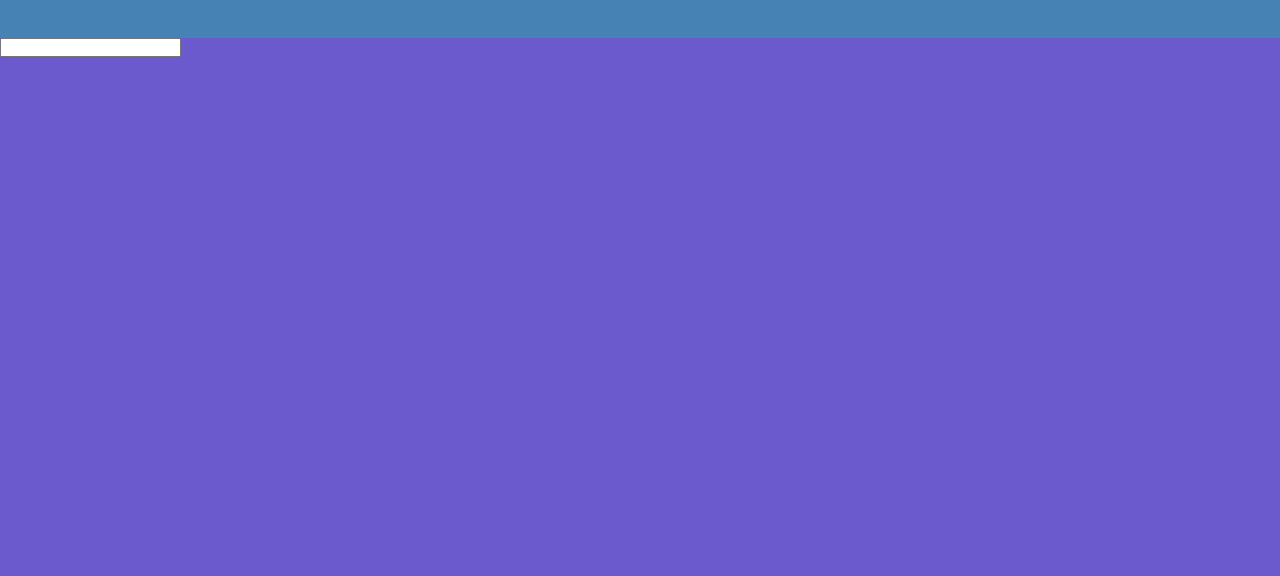
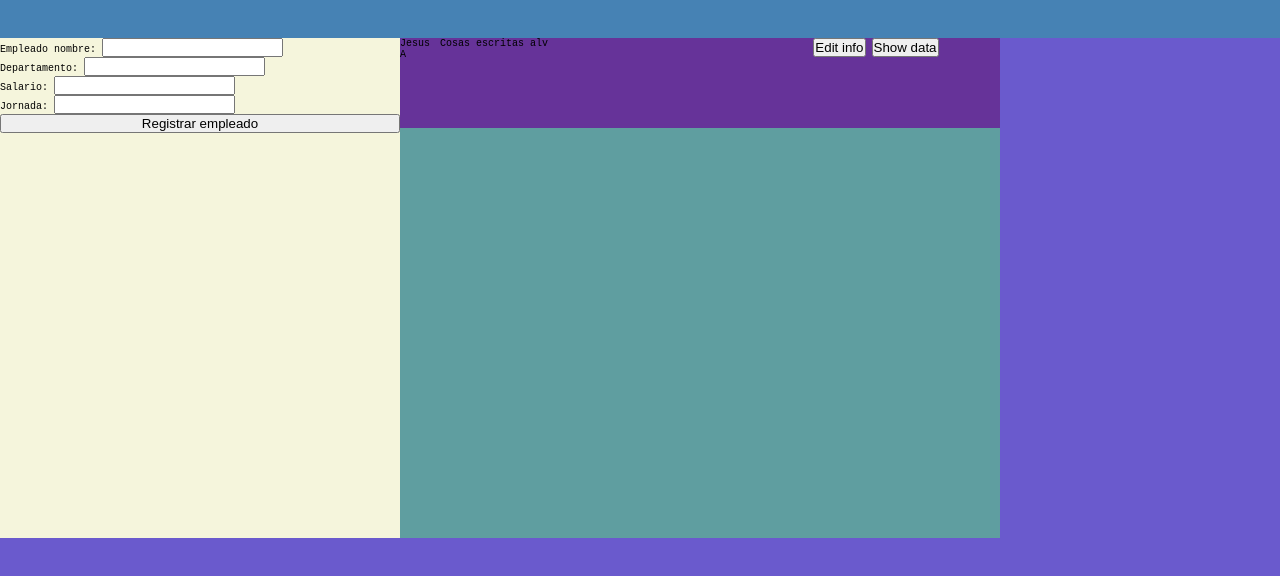
Before and after one commit to antcodernez/work-hours-manager, a website built with Vite: page work-hours-manager/index.html in a window 1280 px wide. Shown: the part 82-658 px from the top of the page. Built offline with nearby package versions, Linux system fonts and the light colour scheme.

Commit message:
UI update

```diff
--- a/work-hours-manager/code.js
+++ b/work-hours-manager/code.js
@@ -36,16 +36,17 @@ class Queue {
     }
 
 class Employee {
-    constructor(name, area, salary)
+    constructor(name, area, salary, journey)
         {
             this.name = name;
             this.area = area;
             this.salary = salary;
-            this.journey = 8;
-            this.horasTrabajadas = null;
-            this.horaEntrada = null;
-            this.horaSalida = null;
-            this.horasExtra = null;
+            this.journey = journey;
+                this.horasTrabajadas = null;
+                this.horaEntrada = null;
+                this.horaSalida = null;
+                this.horasExtra = null;
+                this.isWorking = false;
         }
     setHoraSalida(data)
         {
@@ -55,17 +56,11 @@ class Employee {
         {
             this.horaEntrada = data;
         }
-    setHorasTrabajadas()
+    setHorasTrabajadas(data)
         {
-            if(this.horaEntrada === null || this.horaSalida === null)
-                {
-                    return "Necesitas definir la hora de salida y de entrada";
-                }
-            else
-                {
+            this.horasTrabajadas = data;
+        }
 
-                }
-        }
 }
 
 const empleados = new Queue();
@@ -75,3 +70,22 @@ const empleado2 = new Employee("Daniel Pérez", "Marketing", 5000, 8);
 empleados.push(empleado1);
 empleados.push(empleado2);
 console.log(empleados.stack);
+
+
+const form = document.querySelector(".form");
+
+form.addEventListener("submit", e => {
+    e.preventDefault()
+    const name = document.getElementById("name").value;
+    const area = document.getElementById("department").value;
+    const salary = parseFloat(document.getElementById("salary").value);
+    const journey = parseFloat(document.getElementById("journey").value);
+    const data = new Employee(name, area, salary, journey);
+    empleados.push(data);
+
+    console.log(empleados.stack);
+    // const data = Object.fromEntries(
+    //     new FormData(e.target)
+    // )
+    // alert(JSON.stringify(data))
+});
--- a/work-hours-manager/index.html
+++ b/work-hours-manager/index.html
@@ -13,15 +13,40 @@
     </header>
     <main>
       <section>
-        <form action="">
+        <form action="" class="form">
           <label for="">
-            <input type="text" name="" id="">
+            <span>Empleado nombre: </span>
+            <input type="text" name="" id="name">
           </label>
+          <label for="">
+            <span>Departamento: </span>
+            <input type="text" name="" id="department">
+          </label>
+          <label for="">
+            <span>Salario: </span>
+            <input type="text" name="" id="salary">
+          </label>
+          <label for="">
+            <span>Jornada: </span>
+            <input type="text" name="" id="journey">
+          </label>
+          <button type="submit">Registrar empleado</button>
         </form>
       </section>
-      <section>
 
+      <section class="content-empleados">
+        <div class="content-empleados__card">
+          <p class="name-empleado">
+            Jesus A
+          </p>
+          <p class="general-info">Cosas escritas alv</p>
+          <div>
+            <button class="btn-edit-info">Edit info</button>
+          <button class="btn-show-info">Show data</button>
+          </div>
+        </div>
       </section>
+
     </main>
     <script type="module" src="/code.js"></script>
   </body>
--- a/work-hours-manager/style.css
+++ b/work-hours-manager/style.css
@@ -23,3 +23,32 @@ header
         font-size: 3.2rem;
       }
   }
+main
+  {
+    display: flex;
+  }
+.form
+  {
+    display: flex;
+    flex-direction: column;
+    width: 400px;
+    height: 500px;
+    background-color: beige;
+  }
+.content-empleados
+  {
+    display: flex;
+    flex-direction: column;
+    width: 600px;
+    height: 500px;
+    background-color: cadetblue;
+    overflow-y: scroll;
+  }
+.content-empleados__card
+  {
+    display: grid;
+    grid-template-columns: 40px 2fr 1fr;
+    width: inherit;
+    height: 90px;
+    background-color: rebeccapurple;
+  }
```
